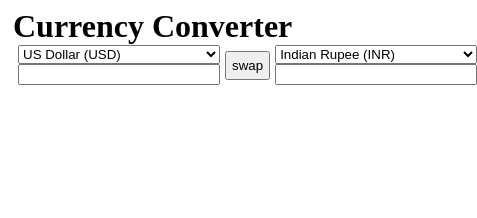
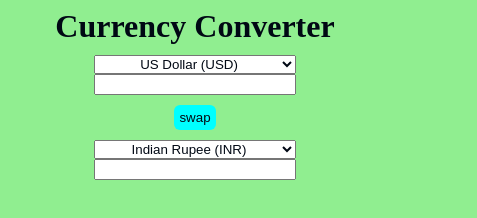
Before and after one commit to bchethan/currencyConverter, a website: page index.html in a window 390 px wide. Shown: the whole page, 477 px wide, since content can reach past the window. Drawn offline with Linux system fonts and the light colour scheme.

Commit message:
Refactor button layout and improve CSS styling for responsiveness

```diff
--- a/index.html
+++ b/index.html
@@ -46,7 +46,8 @@
             </select>
             <input type="number" id="number1">
         </div>
-        <button onclick="swap()">swap</button>
+        <div id="btn-div">
+        <button onclick="swap()">swap</button></div>
         <div class="slot">
             <select name="choose currency" id="currency-slot2">
                 <option value="USD">US Dollar (USD)</option>
--- a/style.css
+++ b/style.css
@@ -1,17 +1,53 @@
+body{
+    color: #000814;
+    background-color: lightblue;
+    text-align: center;
+    font-size: 100%;
+}
+
 #container{
     display: flex;
+    justify-content: center;
 }
 div, h1{
     margin: 0px 5px;
+}
+select, input{
+    color: inherit;
+    text-align: center;
+}
+@media(max-width: 520px){
+    body{
+    background-color: lightgreen;
+    }
+    .slot{
+        margin: 10px;
+        max-width: fit-content;
+        margin: 10px auto;
+    }
+  #container{
+        display: flex;
+        flex-direction: column;
+    }
+    #btn-div{
+        margin: auto;
+    }
 }
 .slot{
     display: flex;
     flex-direction: column;
 }
 button{
+    color: inherit;
+    background-color: aqua;
+    border: none;
+    border-radius: 6px;
+    padding: 5px;
+    cursor: pointer;
     height: max-content;
     width: max-content;
-    padding: 5px;
-    margin: auto 0px;
-    cursor: pointer;
 }
+#btn-div{
+    display: flex;
+    align-items: center;
+}
```
